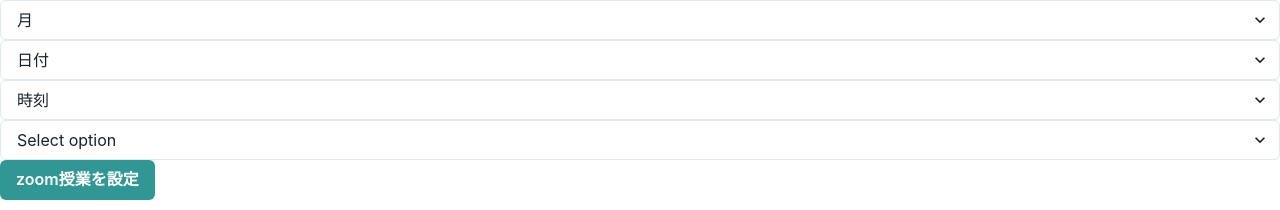
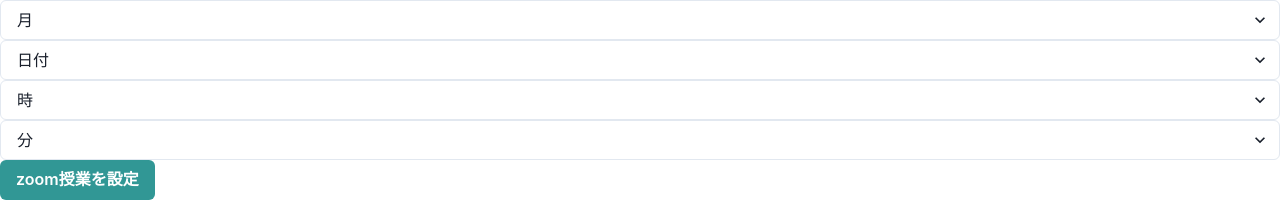
Before and after one commit to joel2145/official-search, a React (Create React App) app: page / in a window 1280 px wide. Shown: the part 240-450 px from the top of the page. Built offline with nearby package versions, Linux system fonts and the light colour scheme.

Commit message:
時刻すべてのドロップダウンリストを作成

```diff
--- a/src/components/Form.js
+++ b/src/components/Form.js
@@ -26,7 +26,6 @@ export const Form = () => {
       <Select placeholder='年'>
         <option value='option1'>2022</option>
         <option value='option2'>2023</option>
-        <option value='option2'>2024</option>
       </Select>
       <Select placeholder='月'>
         {[...Array(12)].map((_, i) => i + 1).map((value) => <option value='option1'>{value}</option>)}
@@ -34,13 +33,11 @@ export const Form = () => {
       <Select placeholder='日付'>
         {[...Array(31)].map((_, i) => i + 1).map((value) => <option value='option1'>{value}</option>)}
       </Select>
-      <Select placeholder='時刻'>
-        <option value='option1'>2022</option>
-        <option value='option2'>2023</option>
+      <Select placeholder='時'>
+        {[...Array(24)].map((_, i) => i + 1).map((value) => <option value='option1'>{value}</option>)}
       </Select>
-      <Select placeholder='Select option'>
-        <option value='option1'>2022</option>
-        <option value='option2'>2023</option>
+      <Select placeholder='分'>
+        {[...Array(60)].map((_, i) => i).map((value) => <option value='option1'>{value}</option>)}
       </Select>
       <Button onClick={() => alert("ボタンが押されました")} colorScheme='teal' size='md'>zoom授業を設定</Button>
     </FormControl>
```
